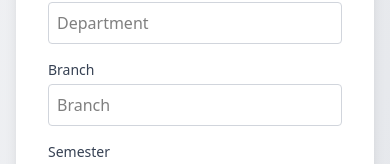
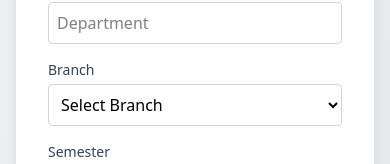
Before and after one commit to rickypanu/uietfrontend, a React (Vite) app: page /register in a window 390 px wide. Shown: the part 782-946 px from the top of the page. Built offline with nearby package versions, Linux system fonts and the light colour scheme; no server answers.

Commit message:
phone no

```diff
--- a/src/pages/AdminDashboard.jsx
+++ b/src/pages/AdminDashboard.jsx
@@ -24,6 +24,7 @@ export default function AdminDashboard() {
   const [rejectedPage, setRejectedPage] = useState(1);
 
   const [loading, setLoading] = useState(true);
+
 
   useEffect(() => {
     const role = localStorage.getItem("role");
--- a/src/pages/Login.jsx
+++ b/src/pages/Login.jsx
@@ -1,5 +1,4 @@
 import { useEffect, useState } from "react";
-import { useNavigate } from "react-router-dom";
 import api from "../services/api";
 import { User, GraduationCap, Loader2,  Home } from "lucide-react";
 import { Link } from "react-router-dom";
@@ -10,7 +9,7 @@ export default function Login() {
   const [dob, setDob] = useState("");
   const [loading, setLoading] = useState(false);
   const [message, setMessage] = useState("");
-  const navigate = useNavigate();
+
 
   // Reload once to avoid first-load issue
   useEffect(() => {
--- a/src/pages/Register.jsx
+++ b/src/pages/Register.jsx
@@ -19,6 +19,7 @@ export default function Register() {
     section: "",
     employee_id: "",
     subject: ""
+
   });
   const [loading, setLoading] = useState(false);
   const [message, setMessage] = useState("");
@@ -190,10 +191,24 @@ export default function Register() {
             {fieldErrors.department && <p className="text-red-500 text-xs mt-1">{fieldErrors.department}</p>}
 
             <label className="block text-gray-700 text-sm font-medium mb-1">Branch</label>
-            <input required name="course" value={form.course} onChange={handleChange}
-              placeholder="Branch"
-              className="w-full border border-gray-300 p-2 rounded focus:ring-2 focus:ring-blue-500 transition" />
-            {fieldErrors.course && <p className="text-red-500 text-xs mt-1">{fieldErrors.course}</p>}
+            <select
+              required
+              name="course"
+              value={form.course}
+              onChange={handleChange}
+              className="w-full border border-gray-300 p-2 rounded focus:ring-2 focus:ring-blue-500 transition"
+            >
+              <option value="">Select Branch</option>
+              <option value="CSE">Computer Science (CSE)</option>
+              <option value="ECE">Electronics (ECE)</option>
+              <option value="EEE">Electrical (EEE)</option>
+              <option value="ME">Mechanical (ME)</option>
+              <option value="CE">Civil (CE)</option>
+              {/* Add more branches as needed */}
+            </select>
+            {fieldErrors.course && (
+              <p className="text-red-500 text-xs mt-1">{fieldErrors.course}</p>
+            )}
 
             <label className="block text-gray-700 text-sm font-medium mb-1">Semester</label>
             <select required name="semester" value={form.semester} onChange={handleChange}
--- a/src/pages/TeacherDashboard.jsx
+++ b/src/pages/TeacherDashboard.jsx
@@ -21,7 +21,6 @@ import Papa from "papaparse";
 
 
 
-// const SUBJECTS = ["EMT", "VLSI", "DSA", "CE", "DSP", "MICROPROCESSOR", "NETWORKS"];
 
 const SUBJECTS = {
   CSE: {
@@ -64,6 +63,22 @@ export default function TeacherDashboard() {
 
   const employeeId = localStorage.getItem("userId");
   const navigate = useNavigate();
+  const [currentTime, setCurrentTime] = useState(new Date());
+
+  const today = new Date().toISOString().split("T")[0];
+  const todaysOtps = otpList.filter(o => new Date(o.end_time).toISOString().split("T")[0] === today);
+  const latestOtp = todaysOtps.length > 0 ? todaysOtps[0] : null;
+  const liveAttendanceCount = latestOtp
+  ? attendanceList.filter((a) => a.otp === latestOtp.otp).length
+  : 0;
+
+  useEffect(() => {
+  const interval = setInterval(() => {
+      setCurrentTime(new Date());
+    }, 1000);
+    return () => clearInterval(interval);
+  }, []);
+
 
   useEffect(() => {
   const userId = localStorage.getItem("userId");
@@ -97,14 +112,30 @@ export default function TeacherDashboard() {
     }
   };
 
+  // const loadOtps = async () => {
+  //   try {
+  //     const data = await getGeneratedOtps(employeeId);
+  //     setOtpList(data);
+  //   } catch (err) {
+  //     console.error("Failed to load OTPs", err);
+  //   }
+  // };
   const loadOtps = async () => {
   try {
     const data = await getGeneratedOtps(employeeId);
-      setOtpList(data);
+    const todayStr = new Date().toISOString().split("T")[0];
+
+    const todaysOtps = data.filter((otp) => {
+      const otpDate = new Date(otp.end_time).toISOString().split("T")[0];
+      return otpDate === todayStr;
+    });
+
+    setOtpList(todaysOtps.sort((a, b) => new Date(b.end_time) - new Date(a.end_time)));
   } catch (err) {
     console.error("Failed to load OTPs", err);
   }
 };
+
 
   const loadAttendance = async () => {
     try {
@@ -356,6 +387,41 @@ export default function TeacherDashboard() {
           </div>
         </div>
 
+
+        {/* Real-Time Attendance Summary */}
+        <div className="grid grid-cols-1 md:grid-cols-3 gap-4">
+          {/* Current Time */}
+          <div className="bg-white rounded-lg shadow-md p-4 flex flex-col items-center justify-center text-center">
+            <h2 className="text-xl font-semibold text-gray-700">Current Time</h2>
+            <p className="text-2xl font-bold text-blue-600 mt-2">
+              {currentTime.toLocaleTimeString()}
+            </p>
+            <p className="text-gray-500 text-sm">{currentTime.toDateString()}</p>
+          </div>
+
+          {/* Latest OTP */}
+          <div className="bg-white rounded-lg shadow-md p-4 flex flex-col items-center justify-center text-center">
+            <h2 className="text-xl font-semibold text-gray-700">Latest OTP Today</h2>
+            <p className="text-3xl font-mono text-green-600 mt-2">
+              {latestOtp ? latestOtp.otp : "N/A"}
+            </p>
+            <p className="text-gray-500 text-sm">
+              {latestOtp ? `Subject: ${latestOtp.subject}` : "No OTPs generated today"}
+            </p>
+          </div>
+
+          {/* Attendance Count */}
+          <div className="bg-white rounded-lg shadow-md p-4 flex flex-col items-center justify-center text-center">
+            <h2 className="text-xl font-semibold text-gray-700">Students Marked</h2>
+            <p className="text-4xl font-bold text-purple-600 mt-2">
+              {liveAttendanceCount}
+            </p>
+            <p className="text-gray-500 text-sm">
+              {latestOtp ? `For OTP: ${latestOtp.otp}` : "No active OTP"}
+            </p>
+          </div>
+        </div>
+
         {/* Filters + Export */}
         <div className="bg-white shadow-sm rounded-lg p-5 space-y-4">
           <SectionTitle icon={Filter} title="Filter & Export Attendance Records" />
```
Lines whose indentation alone changed are shown as unchanged.
